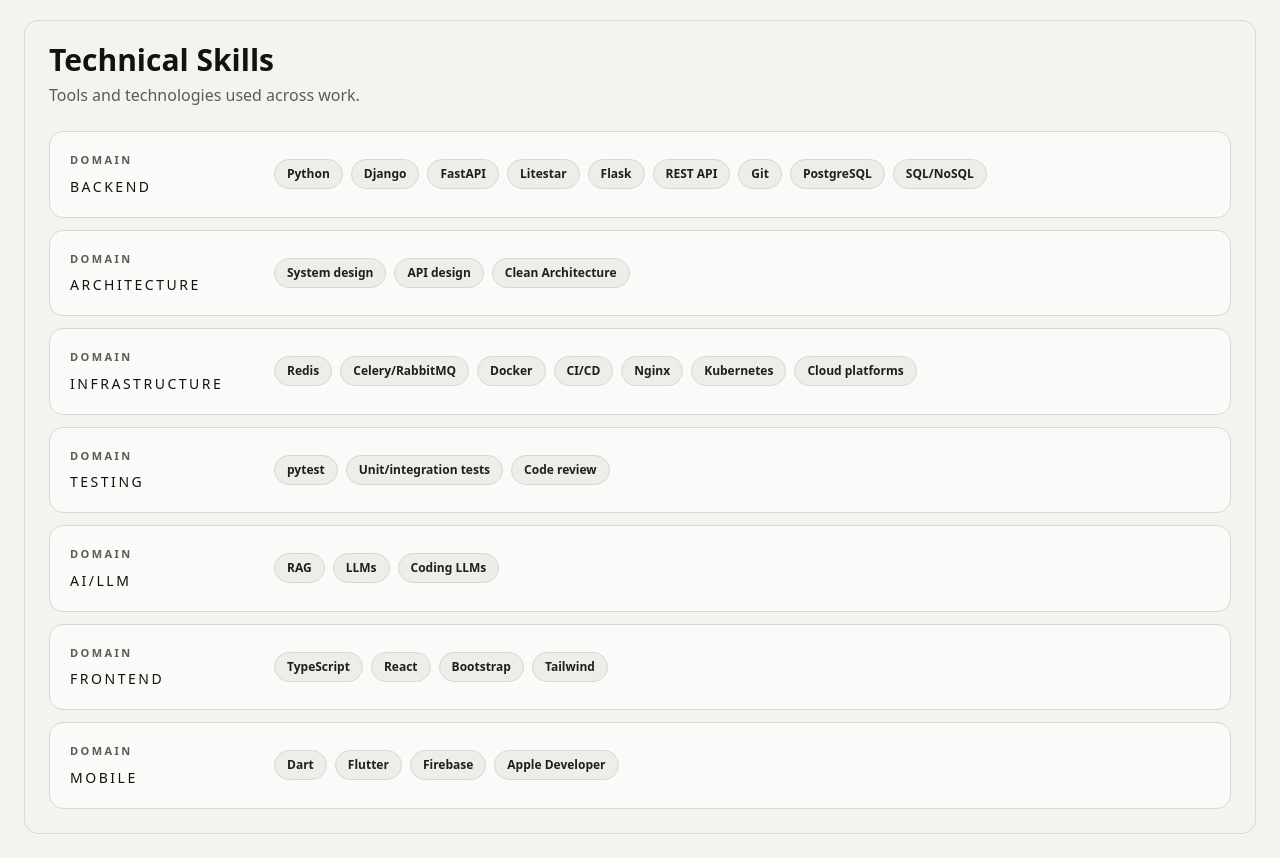
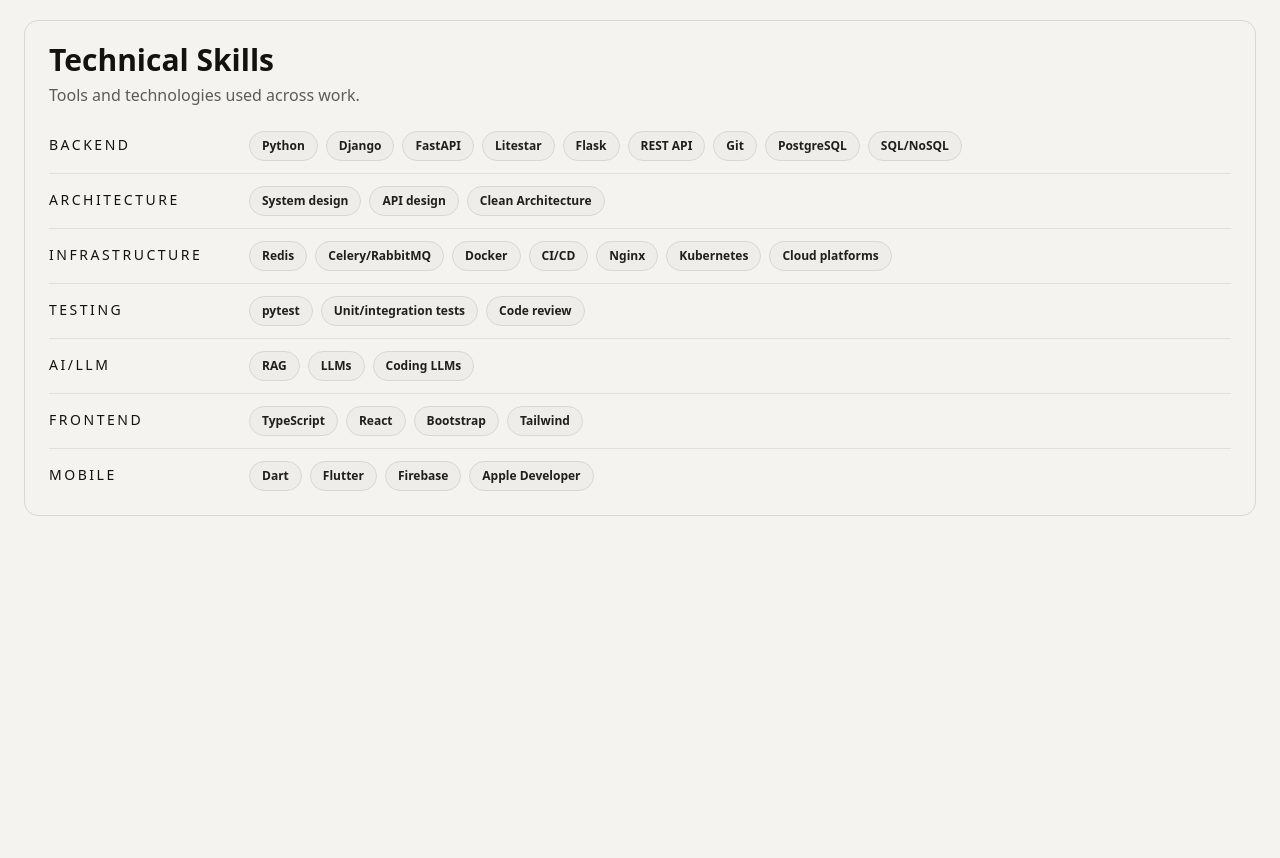
Before and after one commit to FalseR20/FalseR20.github.io, a React (Vite) app: page / in a window 1280 px wide. Shown: the part 1960-2818 px from the top of the page. After the commit the page ends 2500 px from the top, so only its background shows below. Built offline with nearby package versions, Linux system fonts and the light colour scheme.

Commit message:
feat: make skill section less tall

```diff
--- a/src/features/cv/components/SkillsSection.tsx
+++ b/src/features/cv/components/SkillsSection.tsx
@@ -1,7 +1,6 @@
 import { useTranslation } from "react-i18next";
 
-import { CardSurface } from "@/components/ui/card";
-import { CvLabel, CvSection } from "@/features/cv/components/CvPrimitives";
+import { CvSection } from "@/features/cv/components/CvPrimitives";
 import { VStack } from "@/components/ui/layout";
 import type { SkillGroup } from "@/features/cv/data/cv";
 
@@ -21,25 +20,21 @@
     >
       <VStack size="md">
         {skillGroups.map((group) => (
-          <CardSurface
+          <div
             key={group.title}
-            size="compact"
-            className="cv-print-skill-card grid gap-3 md:grid-cols-[12rem_minmax(0,1fr)] md:items-center"
+            className="cv-print-skill-card grid gap-2 border-b border-border/70 pb-3 last:border-b-0 last:pb-0 md:grid-cols-[12rem_minmax(0,1fr)] md:items-start"
           >
-            <VStack size="sm">
-              <CvLabel>{t("ui.skills.domain")}</CvLabel>
-              <h3 className="text-sm font-medium tracking-[0.18em] text-foreground uppercase">
-                {group.title}
-              </h3>
-            </VStack>
-            <div className="flex flex-wrap items-center gap-2 md:self-center">
+            <h3 className="pt-1 text-sm font-medium tracking-[0.18em] text-foreground uppercase">
+              {group.title}
+            </h3>
+            <div className="flex flex-wrap items-center gap-2">
               {group.items.map((skill) => (
                 <span key={skill} className={skillBadgeClassName}>
                   {skill}
                 </span>
               ))}
             </div>
-          </CardSurface>
+          </div>
         ))}
       </VStack>
     </CvSection>
--- a/src/index.css
+++ b/src/index.css
@@ -159,7 +159,7 @@
 
   .cv-print-skill-card {
     grid-template-columns: 12rem minmax(0, 1fr) !important;
-    align-items: center !important;
+    align-items: start !important;
     break-inside: avoid;
   }
 
```
